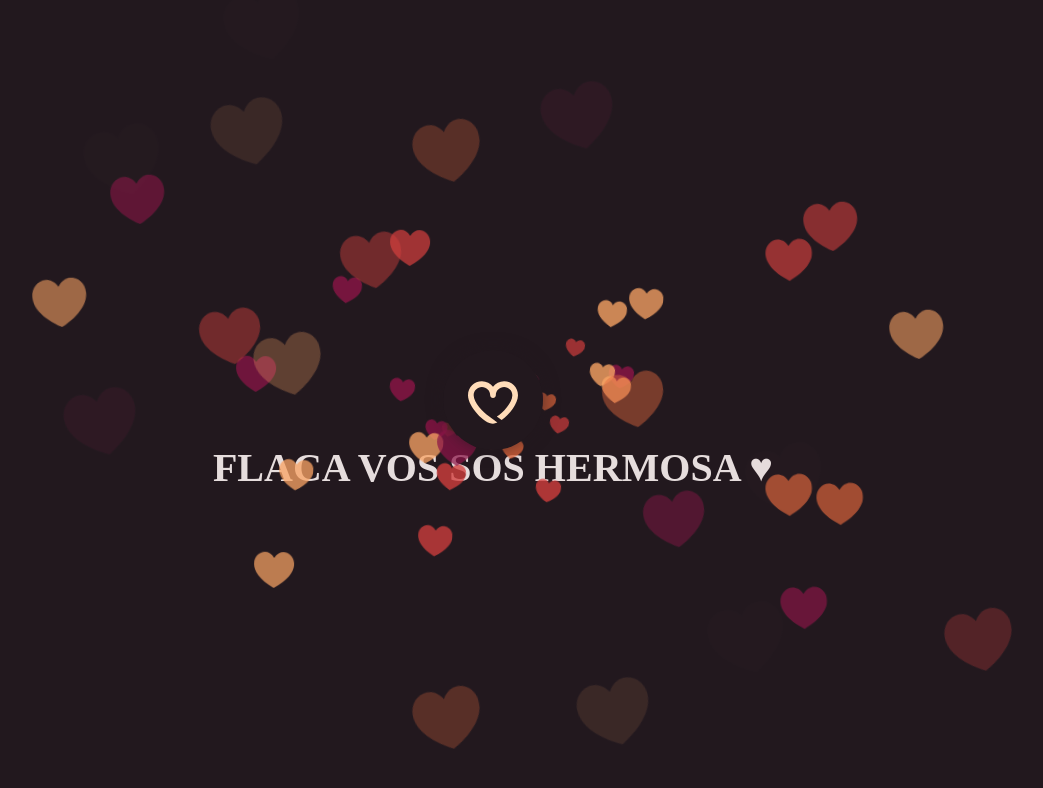
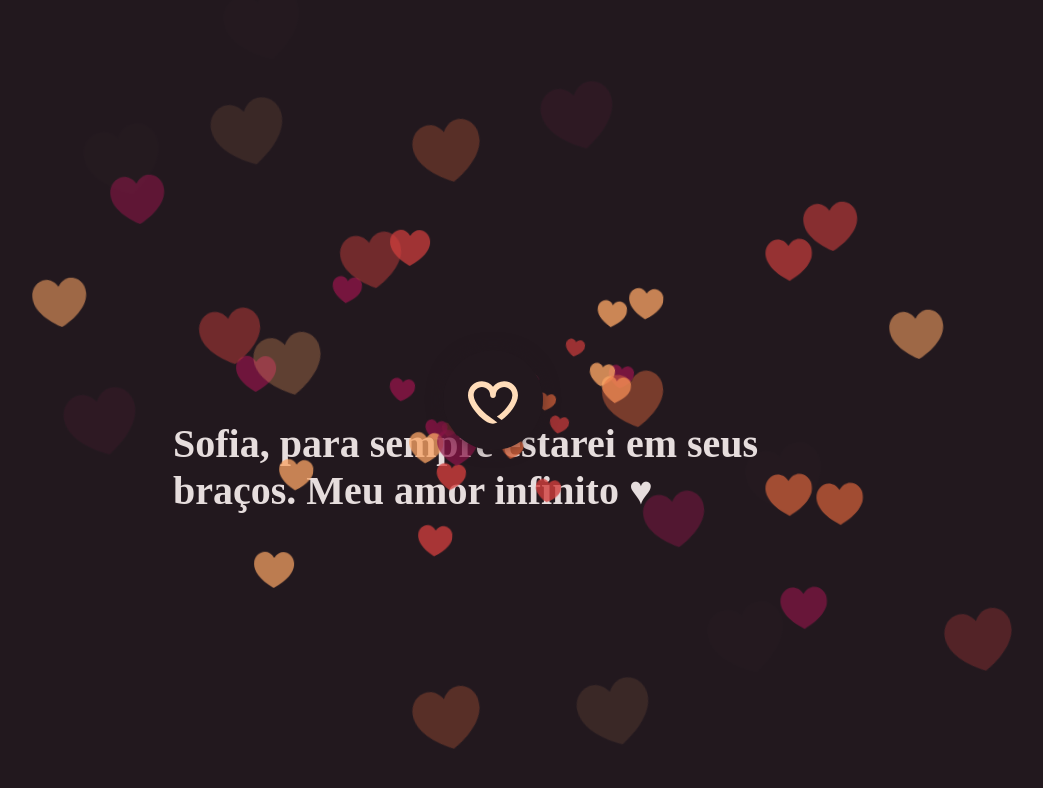
Before and after one commit to SopinhaandJonas/flowers_for_my_love, a plain HTML site: page index.html in a window 1280 px wide. Shown: the whole page, without its empty margins (147-1190 px from the left). Drawn offline with nearby package versions, Linux system fonts and the light colour scheme.

Commit message:
Update index.html

```diff
--- a/index.html
+++ b/index.html
@@ -2,7 +2,7 @@
 <html lang="en" >
 <head>
   <meta charset="UTF-8">
-  <title>I LOVE YOU ENCODED</title>
+  <title> Amo-te, Sopinha</title>
   <link rel="stylesheet" href="./style.css">
 
 </head>
@@ -24,7 +24,7 @@
 	</g>
 
 </svg></div>
-<h1> FLACA VOS SOS HERMOSA &hearts;</h1>
+<h1> Sofia, para sempre estarei em seus braços. Meu amor infinito &hearts;</h1>
 
   <script src='//cdnjs.cloudflare.com/ajax/libs/jquery/2.1.3/jquery.min.js'></script><script  src="./script.js"></script>
 
```
